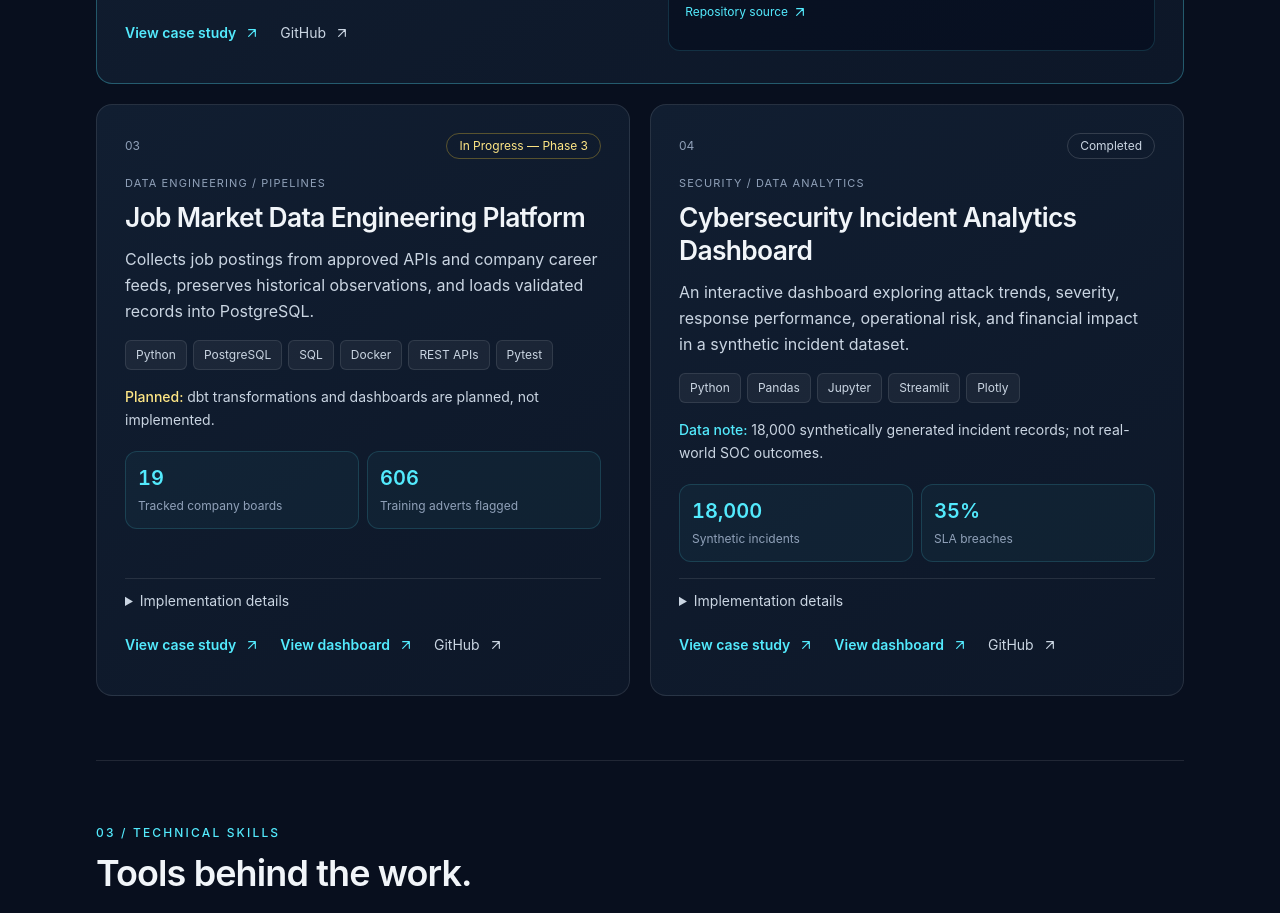
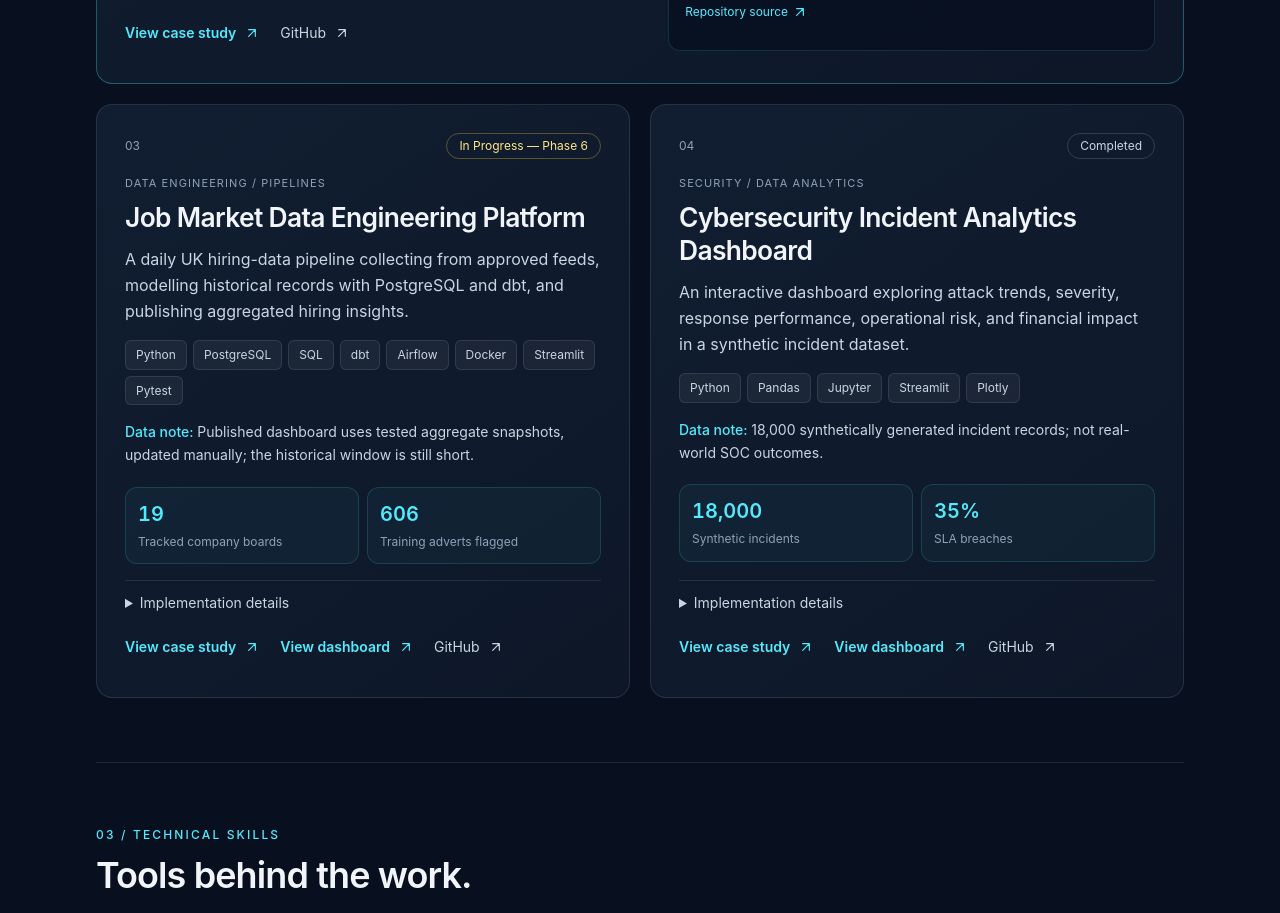
Before and after one commit to NamanSaini04/naman-ai-portfolio, a React (Vite) app: page / in a window 1280 px wide. Shown: the part 2200-3113 px from the top of the page. Built offline with nearby package versions, Linux system fonts and the light colour scheme.

Commit message:
Bring job-market project status and stack up to date from its latest README

```diff
--- a/src/data/portfolio.js
+++ b/src/data/portfolio.js
@@ -27,11 +27,11 @@ export const projects = [
     id: 'job-market',
     title: 'Job Market Data Engineering Platform',
     category: 'DATA ENGINEERING / PIPELINES',
-    status: 'In Progress — Phase 3',
-    description: 'Collects job postings from approved APIs and company career feeds, preserves historical observations, and loads validated records into PostgreSQL.',
-    technologies: ['Python', 'PostgreSQL', 'SQL', 'Docker', 'REST APIs', 'Pytest'],
-    planned: 'dbt transformations and dashboards are planned, not implemented.',
-    details: 'The ingestion layer saves raw responses before parsing, isolates source failures, records rejected data, and supports idempotent loading and file-based recovery. Future analysis will explore hiring trends, skills, and salaries.',
+    status: 'In Progress — Phase 6',
+    description: 'A daily UK hiring-data pipeline collecting from approved feeds, modelling historical records with PostgreSQL and dbt, and publishing aggregated hiring insights.',
+    technologies: ['Python', 'PostgreSQL', 'SQL', 'dbt', 'Airflow', 'Docker', 'Streamlit', 'Pytest'],
+    disclosure: 'Published dashboard uses tested aggregate snapshots, updated manually; the historical window is still short.',
+    details: 'The data platform preserves raw files, tracks postings through time, isolates failed sources and runs dbt quality checks before exporting aggregate dashboards. Airflow orchestrates daily local collection; public snapshots depend on a manual push.',
     github: 'https://github.com/NamanSaini04/job-market-data-platform',
   },
   {
```
